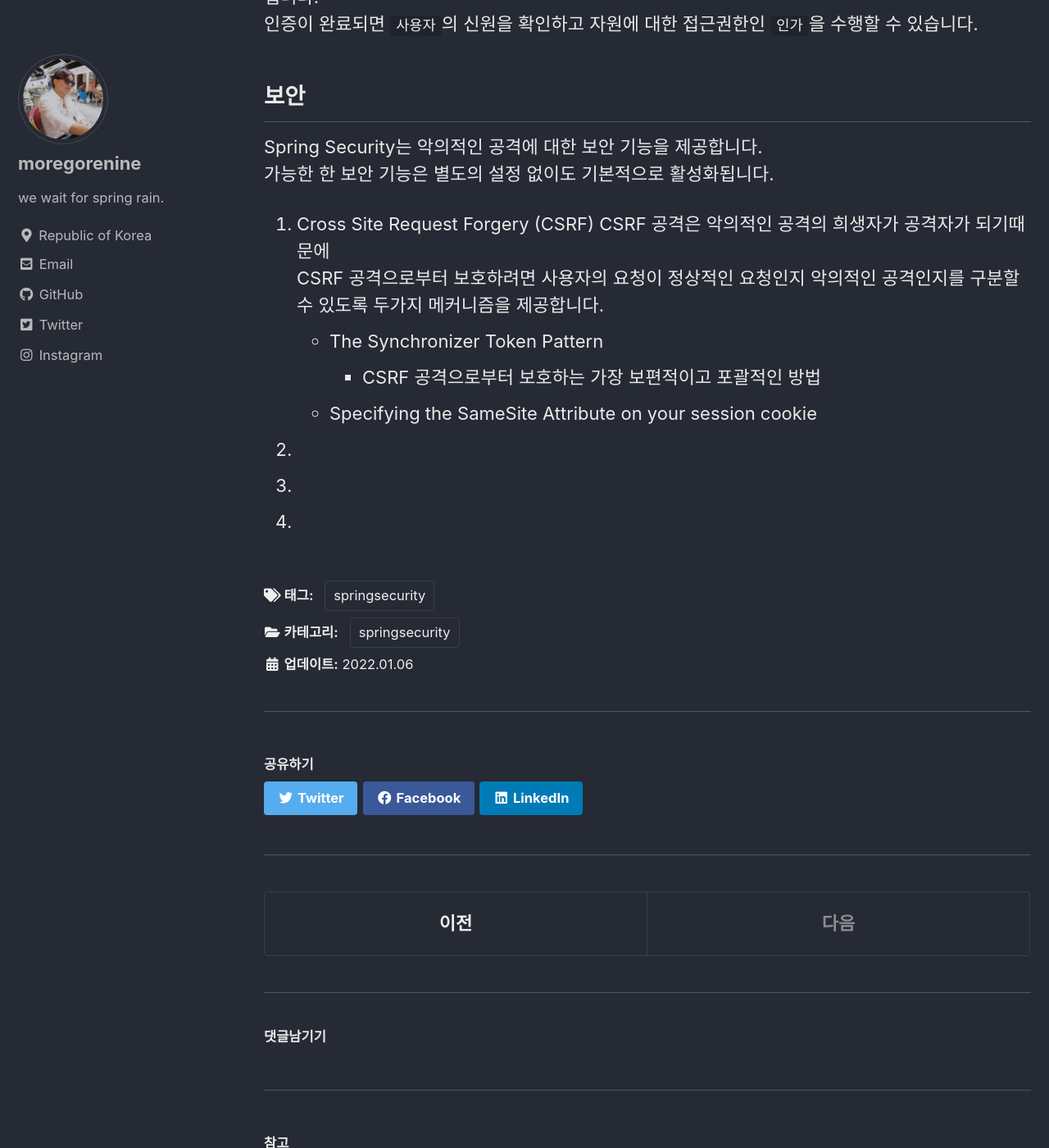
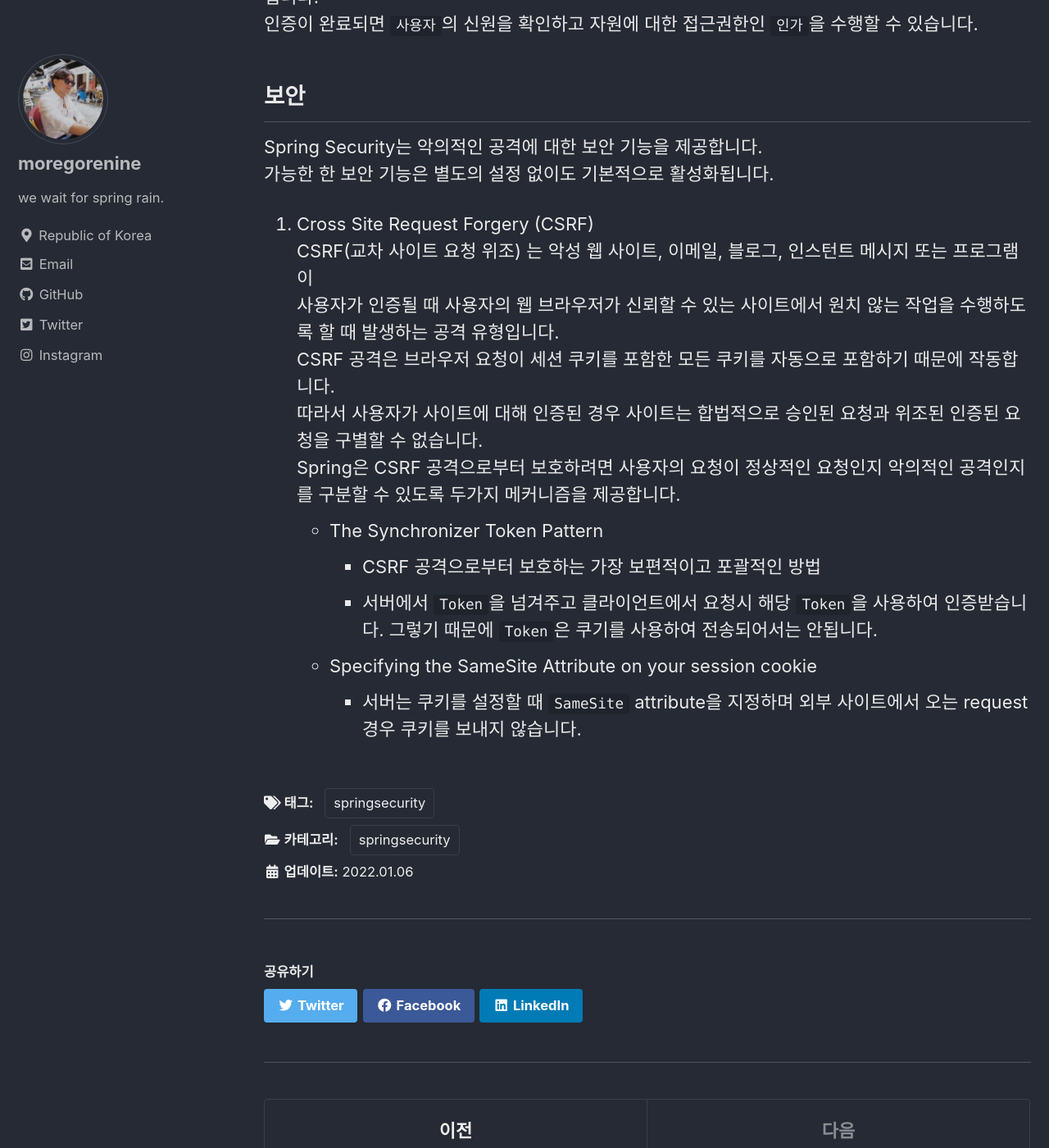
Before and after one commit to moregorenine/moregorenine.github.io, a Jekyll site: the page built from _posts/spring-security/2022-01-06-spring-security.md, in a window 1280 px wide and 1400 px high, scrolled down 733 px. Shown: the whole window at 82% size. Built offline with Jekyll 4.4.1, drawn with Linux system fonts in a browser that asks for light colours; cached includes are drawn as plain includes; comment, search, counter and statistics services are not loaded.

Commit message:
Update 2022-01-06-spring-security.md

```diff
--- a/_posts/spring-security/2022-01-06-spring-security.md
+++ b/_posts/spring-security/2022-01-06-spring-security.md
@@ -23,11 +23,13 @@ Spring Security는 악의적인 공격에 대한 보안 기능을 제공합니
 가능한 한 보안 기능은 별도의 설정 없이도 기본적으로 활성화됩니다.
 
 1. Cross Site Request Forgery (CSRF)
-CSRF 공격은 악의적인 공격의 희생자가 공격자가 되기때문에
-CSRF 공격으로부터 보호하려면 사용자의 요청이 정상적인 요청인지 악의적인 공격인지를 구분할 수 있도록 두가지 메커니즘을 제공합니다.
+CSRF(교차 사이트 요청 위조)  는 악성 웹 사이트, 이메일, 블로그, 인스턴트 메시지 또는 프로그램이
+사용자가 인증될 때 사용자의 웹 브라우저가 신뢰할 수 있는 사이트에서 원치 않는 작업을 수행하도록 할 때 발생하는 공격 유형입니다.
+CSRF 공격은 브라우저 요청이 세션 쿠키를 포함한 모든 쿠키를 자동으로 포함하기 때문에 작동합니다.
+따라서 사용자가 사이트에 대해 인증된 경우 사이트는 합법적으로 승인된 요청과 위조된 인증된 요청을 구별할 수 없습니다.
+Spring은 CSRF 공격으로부터 보호하려면 사용자의 요청이 정상적인 요청인지 악의적인 공격인지를 구분할 수 있도록 두가지 메커니즘을 제공합니다.
 - The Synchronizer Token Pattern
   - CSRF 공격으로부터 보호하는 가장 보편적이고 포괄적인 방법
+  - 서버에서 `Token`을 넘겨주고 클라이언트에서 요청시 해당 `Token`을 사용하여 인증받습니다. 그렇기 때문에 `Token`은 쿠기를 사용하여 전송되어서는 안됩니다.
 - Specifying the SameSite Attribute on your session cookie
-2.
-3.
-4.
+  - 서버는 쿠키를 설정할 때 `SameSite` attribute을 지정하며 외부 사이트에서 오는 request 경우 쿠키를 보내지 않습니다.
```
